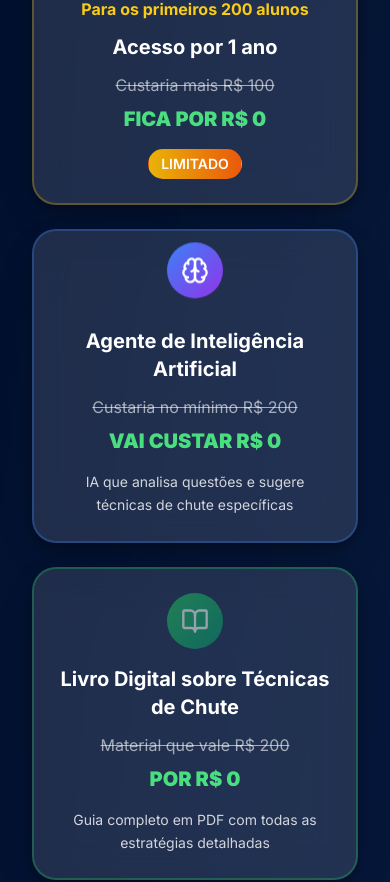
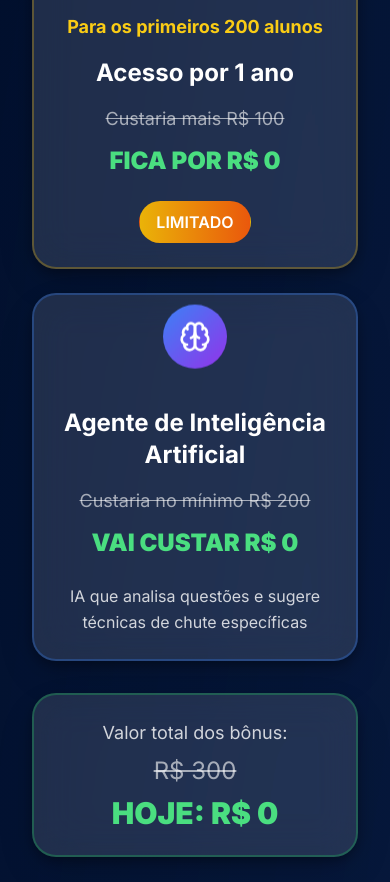
Before and after one commit to shamirpontes/tecnicasdechute, a React (Vite) app: page / in a window 390 px wide. Shown: the part 3201-4083 px from the top of the page. Built offline with nearby package versions, Linux system fonts and the light colour scheme.

Commit message:
Refactor Super Bonus section
Remove the "Digital Book" card, improve responsiveness, and adjust the design of the Super Bonus section.

```diff
--- a/src/pages/Index.tsx
+++ b/src/pages/Index.tsx
@@ -114,54 +114,39 @@ const Index = () => {
           </div>
 
           {/* Super Bônus Section */}
-          <div className="max-w-6xl mx-auto px-4">
+          <div className="max-w-5xl mx-auto px-4">
             <h3 className="text-3xl sm:text-4xl md:text-5xl font-black font-poppins text-center mb-12 sm:mb-16 text-white">
               <span className="text-gradient-premium">SUPER BÔNUS</span>
             </h3>
 
-            <div className="grid grid-cols-1 lg:grid-cols-3 gap-6 sm:gap-8">
+            <div className="grid grid-cols-1 md:grid-cols-2 gap-6 sm:gap-8 max-w-4xl mx-auto">
               {/* Bônus 1 - Acesso por 1 ano */}
-              <div className="glass-card p-6 sm:p-8 rounded-3xl cinematic-shadow hover-lift color-bleed border-2 border-yellow-500/30 transform transition-all duration-300">
+              <div className="glass-card p-6 sm:p-8 rounded-3xl cinematic-shadow hover-lift color-bleed border-2 border-yellow-500/30 transform transition-all duration-300 hover:scale-105">
                 <div className="text-center">
-                  <div className="w-14 h-14 sm:w-16 sm:h-16 bg-gradient-to-br from-yellow-500 to-orange-600 rounded-full flex items-center justify-center mx-auto mb-4 sm:mb-6 animate-pulse">
-                    <Timer className="w-7 h-7 sm:w-8 sm:h-8 text-white" />
+                  <div className="w-16 h-16 sm:w-20 sm:h-20 bg-gradient-to-br from-yellow-500 to-orange-600 rounded-full flex items-center justify-center mx-auto mb-6 animate-pulse">
+                    <Timer className="w-8 h-8 sm:w-10 sm:h-10 text-white" />
                   </div>
-                  <div className="text-base sm:text-lg font-bold text-yellow-400 mb-3 sm:mb-4">Para os primeiros 200 alunos</div>
-                  <div className="text-xl sm:text-2xl font-bold text-white mb-3 sm:mb-4">Acesso por 1 ano</div>
-                  <div className="text-base sm:text-lg line-through text-white/60 mb-2">Custaria mais R$ 100</div>
-                  <div className="text-xl sm:text-2xl font-black text-green-400 mb-4">FICA POR R$ 0</div>
-                  <Badge className="bg-gradient-to-r from-yellow-500 to-orange-600 text-white px-3 py-1 sm:px-4 sm:py-2 rounded-full text-sm sm:text-base">
+                  <div className="text-lg sm:text-xl font-bold text-yellow-400 mb-4">Para os primeiros 200 alunos</div>
+                  <div className="text-2xl sm:text-3xl font-bold text-white mb-4">Acesso por 1 ano</div>
+                  <div className="text-lg sm:text-xl line-through text-white/60 mb-3">Custaria mais R$ 100</div>
+                  <div className="text-2xl sm:text-3xl font-black text-green-400 mb-6">FICA POR R$ 0</div>
+                  <Badge className="bg-gradient-to-r from-yellow-500 to-orange-600 text-white px-4 py-2 rounded-full text-base font-semibold">
                     LIMITADO
                   </Badge>
                 </div>
               </div>
 
               {/* Bônus 2 - Agente IA */}
-              <div className="glass-card p-6 sm:p-8 rounded-3xl cinematic-shadow hover-lift color-bleed border-2 border-blue-500/30 transform transition-all duration-300">
+              <div className="glass-card p-6 sm:p-8 rounded-3xl cinematic-shadow hover-lift color-bleed border-2 border-blue-500/30 transform transition-all duration-300 hover:scale-105">
                 <div className="text-center">
-                  <div className="w-14 h-14 sm:w-16 sm:h-16 bg-gradient-to-br from-blue-500 to-purple-600 rounded-full flex items-center justify-center mx-auto mb-4 sm:mb-6 animate-bounce">
-                    <Brain className="w-7 h-7 sm:w-8 sm:h-8 text-white" />
+                  <div className="w-16 h-16 sm:w-20 sm:h-20 bg-gradient-to-br from-blue-500 to-purple-600 rounded-full flex items-center justify-center mx-auto mb-6 animate-bounce">
+                    <Brain className="w-8 h-8 sm:w-10 sm:h-10 text-white" />
                   </div>
-                  <div className="text-xl sm:text-2xl font-bold text-white mb-3 sm:mb-4">Agente de Inteligência Artificial</div>
-                  <div className="text-base sm:text-lg line-through text-white/60 mb-2">Custaria no mínimo R$ 200</div>
-                  <div className="text-xl sm:text-2xl font-black text-green-400 mb-4">VAI CUSTAR R$ 0</div>
-                  <p className="text-white/80 text-sm sm:text-base leading-relaxed">
+                  <div className="text-2xl sm:text-3xl font-bold text-white mb-4">Agente de Inteligência Artificial</div>
+                  <div className="text-lg sm:text-xl line-through text-white/60 mb-3">Custaria no mínimo R$ 200</div>
+                  <div className="text-2xl sm:text-3xl font-black text-green-400 mb-6">VAI CUSTAR R$ 0</div>
+                  <p className="text-white/80 text-base sm:text-lg leading-relaxed">
                     IA que analisa questões e sugere técnicas de chute específicas
-                  </p>
-                </div>
-              </div>
-
-              {/* Bônus 3 - Livro Digital */}
-              <div className="glass-card p-6 sm:p-8 rounded-3xl cinematic-shadow hover-lift color-bleed border-2 border-green-500/30 transform transition-all duration-300">
-                <div className="text-center">
-                  <div className="w-14 h-14 sm:w-16 sm:h-16 bg-gradient-to-br from-green-500 to-emerald-600 rounded-full flex items-center justify-center mx-auto mb-4 sm:mb-6 animate-pulse">
-                    <BookOpen className="w-7 h-7 sm:w-8 sm:h-8 text-white" />
-                  </div>
-                  <div className="text-xl sm:text-2xl font-bold text-white mb-3 sm:mb-4">Livro Digital sobre Técnicas de Chute</div>
-                  <div className="text-base sm:text-lg line-through text-white/60 mb-2">Material que vale R$ 200</div>
-                  <div className="text-xl sm:text-2xl font-black text-green-400 mb-4">POR R$ 0</div>
-                  <p className="text-white/80 text-sm sm:text-base leading-relaxed">
-                    Guia completo em PDF com todas as estratégias detalhadas
                   </p>
                 </div>
               </div>
@@ -169,9 +154,9 @@ const Index = () => {
 
             {/* Total Value Display */}
             <div className="mt-8 sm:mt-12 text-center">
-              <div className="glass-card p-6 sm:p-8 rounded-3xl cinematic-shadow border-2 border-green-500/30 max-w-md mx-auto">
+              <div className="glass-card p-6 sm:p-8 rounded-3xl cinematic-shadow border-2 border-green-500/30 max-w-sm mx-auto hover:scale-105 transition-transform duration-300">
                 <div className="text-lg sm:text-xl text-white/80 mb-2">Valor total dos bônus:</div>
-                <div className="text-2xl sm:text-3xl line-through text-white/60 mb-2">R$ 500</div>
+                <div className="text-2xl sm:text-3xl line-through text-white/60 mb-2">R$ 300</div>
                 <div className="text-3xl sm:text-4xl font-black text-green-400">HOJE: R$ 0</div>
               </div>
             </div>
```
